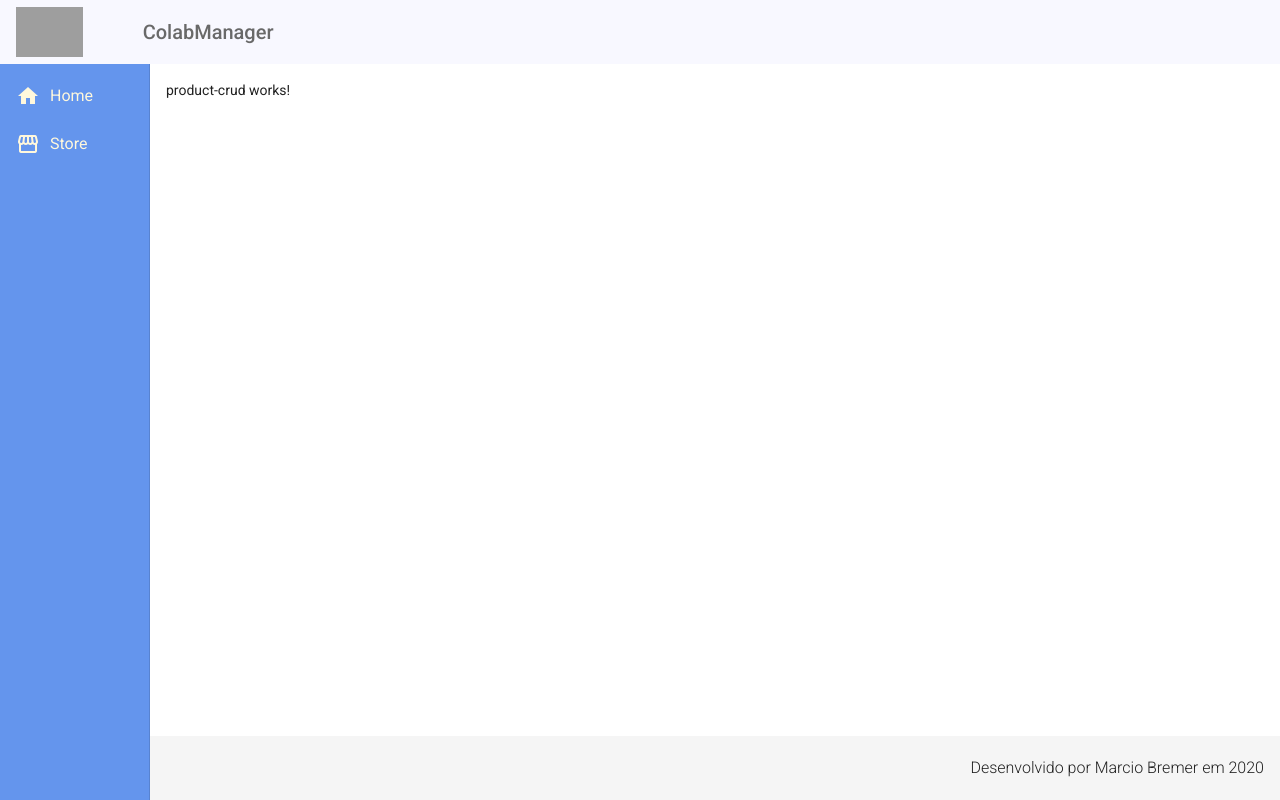
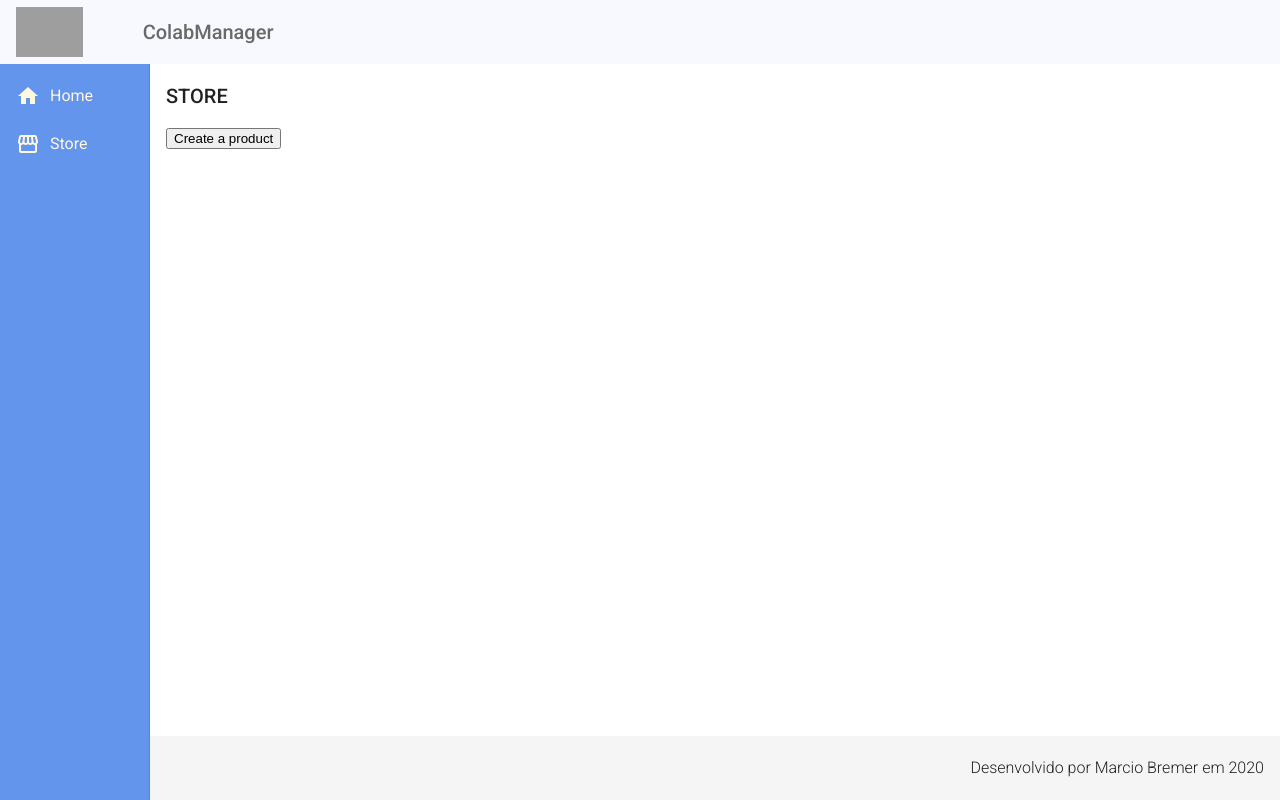
Before and after one commit to marciobremer/CM, an Angular app in the folder frontend/: page /products in a window 1280 px wide. Built offline with nearby package versions, Linux system fonts and the light colour scheme; grey boxes are pictures that could not be loaded.

Commit message:
adicao do productCreate

```diff
--- a/frontend/src/app/app.module.ts
+++ b/frontend/src/app/app.module.ts
@@ -14,6 +14,7 @@
 import { MatSlideToggleModule } from '@angular/material/slide-toggle';
 import { HomeComponent } from './views/home/home.component';
 import { ProductCrudComponent } from './views/product-crud/product-crud.component';
+import { ProductCreateComponent } from './components/product/product-create/product-create.component';
 
 @NgModule({
   declarations: [
@@ -22,7 +23,8 @@
     FooterComponent,
     NavComponent,
     HomeComponent,
-    ProductCrudComponent
+    ProductCrudComponent,
+    ProductCreateComponent
   ],
   imports: [
     BrowserModule,
--- /dev/null
+++ b/frontend/src/app/components/product/product-create/product-create.component.html
@@ -0,0 +1,4 @@
+<h2>ADD A PRODUCT</h2>
+<form method="GET" action="../products">
+    <button type="submit">Voltar</button>
+</form>
--- /dev/null
+++ b/frontend/src/app/components/product/product-create/product-create.component.ts
@@ -0,0 +1,15 @@
+import { Component, OnInit } from '@angular/core';
+
+@Component({
+  selector: 'app-product-create',
+  templateUrl: './product-create.component.html',
+  styleUrls: ['./product-create.component.css']
+})
+export class ProductCreateComponent implements OnInit {
+
+  constructor() { }
+
+  ngOnInit(): void {
+  }
+
+}
--- a/frontend/src/app/views/product-crud/product-crud.component.html
+++ b/frontend/src/app/views/product-crud/product-crud.component.html
@@ -1 +1,4 @@
-<p>product-crud works!</p>
+<h2>STORE</h2>
+<form method="GET" action="/products/create">
+    <button type="submit">Create a product</button>
+</form>
```
Also changed, not shown: frontend/src/app/app-routing.module.ts (+13 -6 lines), frontend/src/app/components/product/product-create/product-create.component.css (added).
